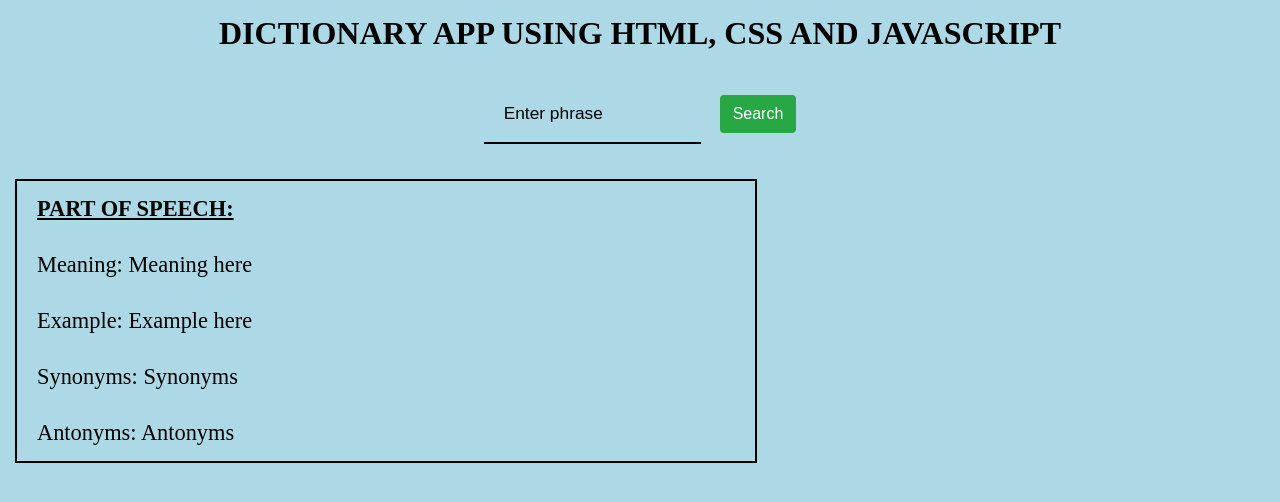
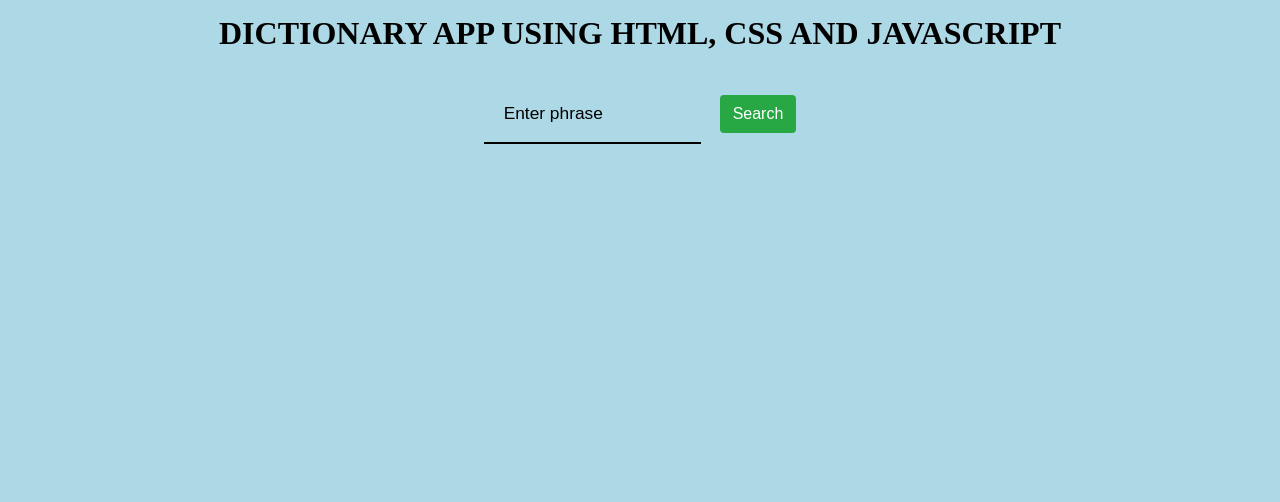
Before and after one commit to NdunguSam01/dictionary-app-project, a plain HTML site: page index.html in a window 1280 px wide. Drawn offline with Linux system fonts and the light colour scheme.

Commit message:
Removed the hard coded div and removed the border of the grid items

```diff
--- a/css/styles.css
+++ b/css/styles.css
@@ -66,7 +66,6 @@ div#search-results
 }
 div#search-results > div
 {
-    border: 2px solid black;
     margin: 10px;
 }
 div#search-results .result:hover
--- a/index.html
+++ b/index.html
@@ -22,13 +22,7 @@
     </div>
 
     <div id="search-results">
-        <div class="result">
-            <h2>Part of speech: </h2>
-            <p>Meaning: Meaning here</p>
-            <p>Example: Example here</p>
-            <p>Synonyms: Synonyms</p>
-            <p>Antonyms: Antonyms</p>
-        </div>
+
     </div>
 
     <script src="./js/script.js"></script>
```
